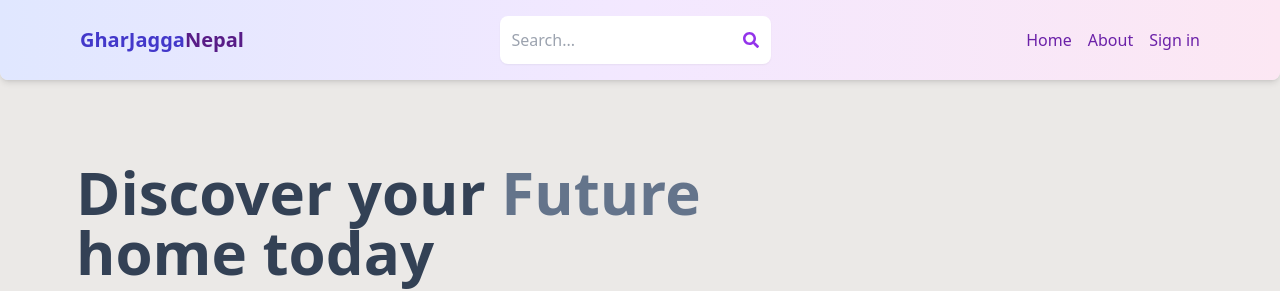
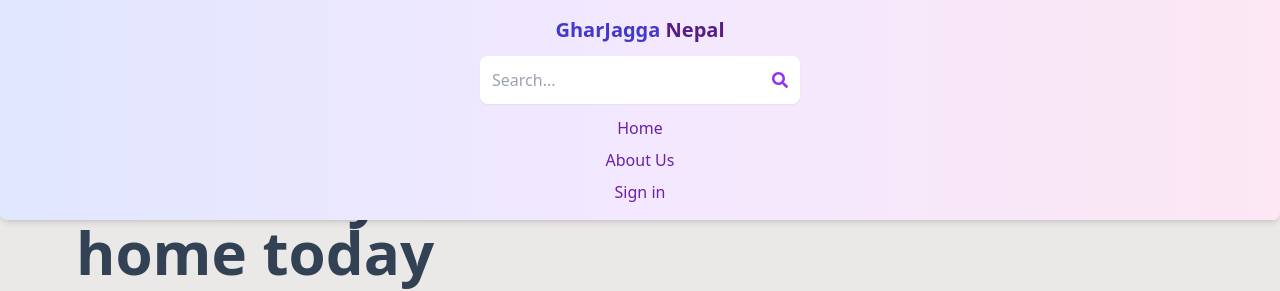
Before and after one commit to madhavbanjade/Mern-Estate, a React (Vite) app in the folder client/: page / in a window 1280 px wide. Shown: the top 291 px of the page. Built offline with nearby package versions, Linux system fonts and the light colour scheme; no server answers.

Commit message:
Update Header.jsx

```diff
--- a/client/src/Components/Header.jsx
+++ b/client/src/Components/Header.jsx
@@ -26,19 +26,16 @@
 
   return (
     <header className="bg-gradient-to-r from-indigo-100 via-purple-100 to-pink-100 shadow-md rounded-b-lg fixed top-0 w-full z-50">
-      <div className="flex flex-col sm:flex-row justify-between items-center max-w-6xl mx-auto p-3 sm:p-4">
-        <div className="w-full sm:w-auto flex justify-between items-center">
-          <Link to="/" className="flex items-center">
-            <h1 className="font-bold text-sm sm:text-xl flex flex-wrap">
-              <span className="text-indigo-700">GharJagga </span>
-              <br className="sm:hidden" />
-              <span className="text-purple-900">Nepal</span>
-            </h1>
-          </Link>
-        </div>
+      <div className="flex flex-col justify-center items-center max-w-6xl mx-auto p-3 sm:p-4 gap-3">
+        <Link to="/" className="flex items-center">
+          <h1 className="font-bold text-sm sm:text-xl text-center">
+            <span className="text-indigo-700">GharJagga </span>
+            <span className="text-purple-900">Nepal</span>
+          </h1>
+        </Link>
         <form
           onSubmit={handleSubmit}
-          className="bg-white p-2 sm:p-3 rounded-lg flex items-center shadow-sm mt-2 sm:mt-0 w-full sm:w-auto"
+          className="bg-white p-2 sm:p-3 rounded-lg flex items-center shadow-sm w-full max-w-xs"
         >
           <input
             type="text"
@@ -51,12 +48,12 @@
             <FaSearch className="text-purple-600" />
           </button>
         </form>
-        <ul className="flex gap-4 mt-2 sm:mt-0 w-full sm:w-auto justify-center sm:justify-end">
+        <ul className="flex flex-col items-center gap-2">
           <Link to="/">
             <li className="text-purple-800 hover:underline">Home</li>
           </Link>
           <Link to="/about">
-            <li className="text-purple-800 hover:underline">About</li>
+            <li className="text-purple-800 hover:underline">About Us</li>
           </Link>
           <Link to="/profile">
             {currentUser ? (
```
